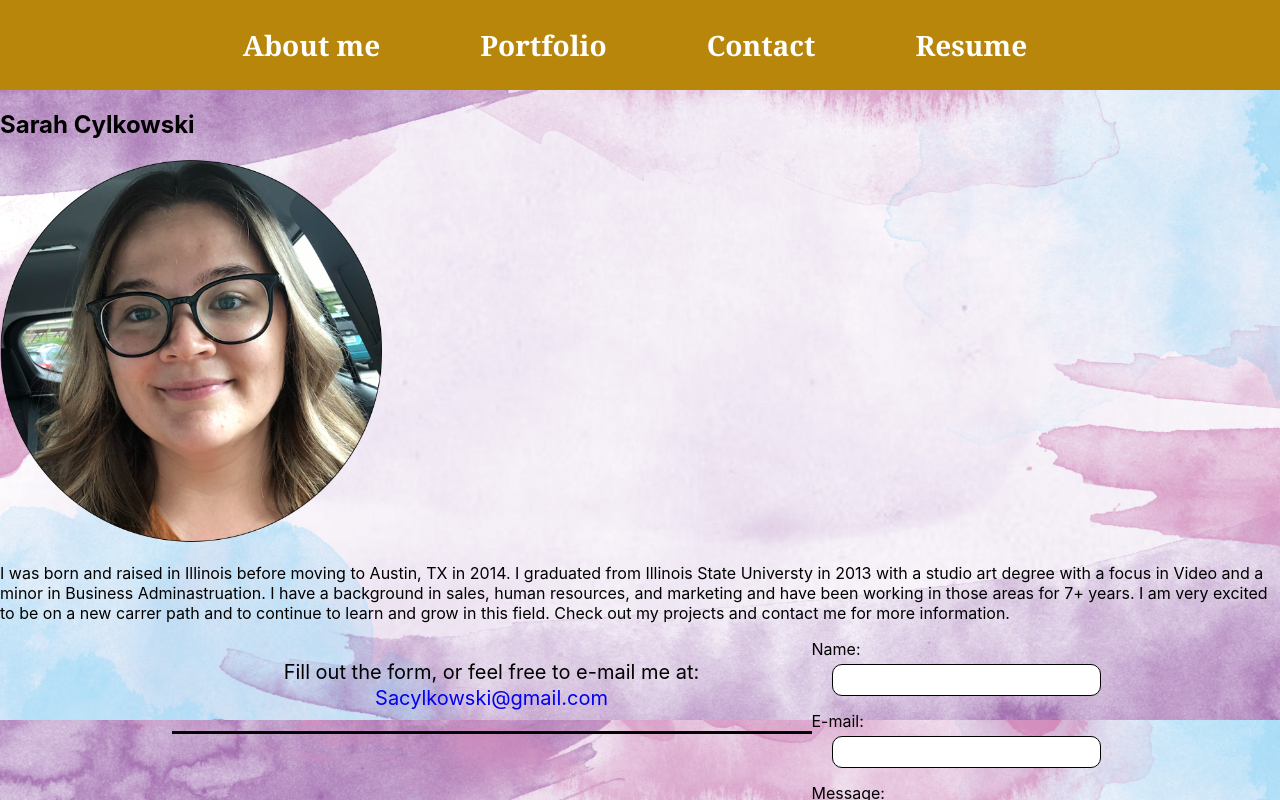
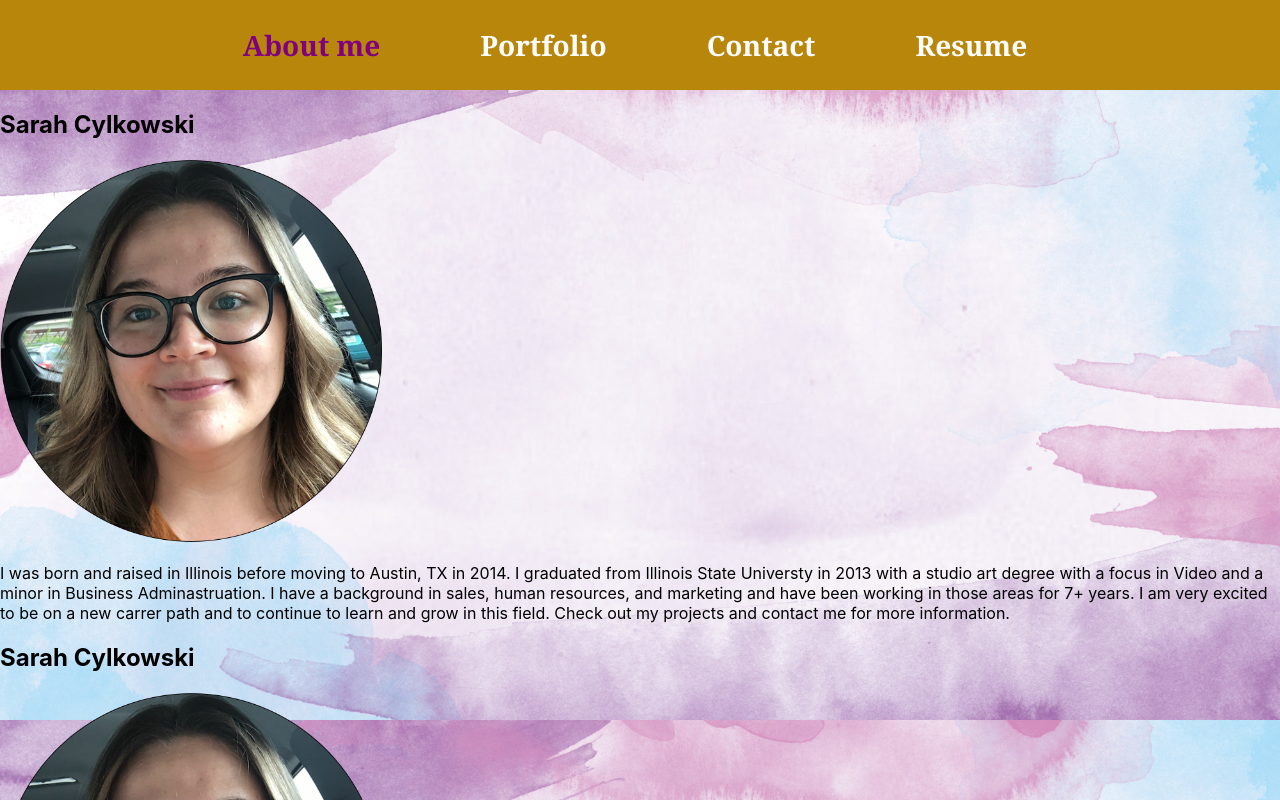
Before and after one commit to sacylkowski/react-portfolio, a React (Create React App) app: page / in a window 1280 px wide. Shown: the top 800 px of the page. Built offline with nearby package versions, Linux system fonts and the light colour scheme.

Commit message:
buttons working in Nav

```diff
--- a/src/App.css
+++ b/src/App.css
@@ -30,13 +30,19 @@ header nav ul {
     list-style: none;
 }
 
-header nav ul li a {
+/* header nav ul li a */
+
+.nav-link {
     font-weight: bold;
     font-size: 28px;
     color: white;
     font-family: Cambria, Cochin, Georgia, Times, 'Times New Roman', serif;
     text-decoration: none;
     padding: 0px 50px 0 50px;
+}
+
+.active {
+    color: purple;
 }
 
 .portrait {
--- a/src/App.js
+++ b/src/App.js
@@ -1,14 +1,35 @@
-import React from "react";
+import React, { useState } from "react";
 import './App.css';
 import About from "./components/About";
 import Nav from "./components/Nav";
 import Footer from "./components/Footer";
 import Contact from "./components/Contact";
+import Projects from "./components/Projects";
+import Resume from "./components/Resume";
 
 function App() {
+  const [currentPage, setCurrentPage] = useState("About");
+
+  // switch statement
+    const renderPage = () => {
+        if (currentPage === 'About') {
+            return <About />;
+          }
+          if (currentPage === 'Portfolio') {
+            return <Projects />;
+          }
+          if (currentPage === 'Contact') {
+            return <Contact />;
+          }
+          return <Resume />;
+    }
+
+    const handlePageChange = (page) => setCurrentPage(page);
+
   return (
     <div className="App">
-      <Nav></Nav>
+      <Nav currentPage={currentPage} handlePageChange={handlePageChange} />
+      {renderPage()}
       <main>
         <About></About>
         <Contact></Contact>
--- a/src/components/Nav/index.js
+++ b/src/components/Nav/index.js
@@ -1,22 +1,34 @@
 import React from "react";
-// import Projects from "..";
 
-function Nav() {
+
+function Nav({ currentPage, handlePageChange }) {
     return (
         <header>
             <nav>
             <ul>
                 <li>
-                <a href="#about">About me</a>
+                <a href="#about"
+                onClick={() => handlePageChange("About")}
+                className={currentPage === "About" ? "nav-link active" : "nav-link"}>
+                    About me</a>
                 </li>
                 <li>
-                    <a href="#portfolio">Portfolio</a>
+                <a href="#portfolio"
+                onClick={() => handlePageChange("Portfolio")}
+                className={currentPage === "Portfolio" ? "nav-link active" : "nav-link"}>
+                    Portfolio</a>
                 </li>
                 <li>
-                    <a href="#contact">Contact</a>
+                <a href="#contact"
+                onClick={() => handlePageChange("Contact")}
+                className={currentPage === "Contact" ? "nav-link active" : "nav-link"}>
+                    Contact</a>
                 </li>
                 <li>
-                    <a href="#resume">Resume</a>
+                <a href="#resume"
+                onClick={() => handlePageChange("Resume")}
+                className={currentPage === "Resume" ? "nav-link active" : "nav-link"}>
+                    Resume</a>
                 </li>
             </ul>
             </nav>
--- /dev/null
+++ b/src/components/Resume/index.js
@@ -0,0 +1,13 @@
+import React from "react";
+
+function Resume() {
+    return(
+        <section>
+            <h2>
+                Checkout out my Resume below:
+            </h2>
+        </section>
+    )
+};
+
+export default Resume;
```
